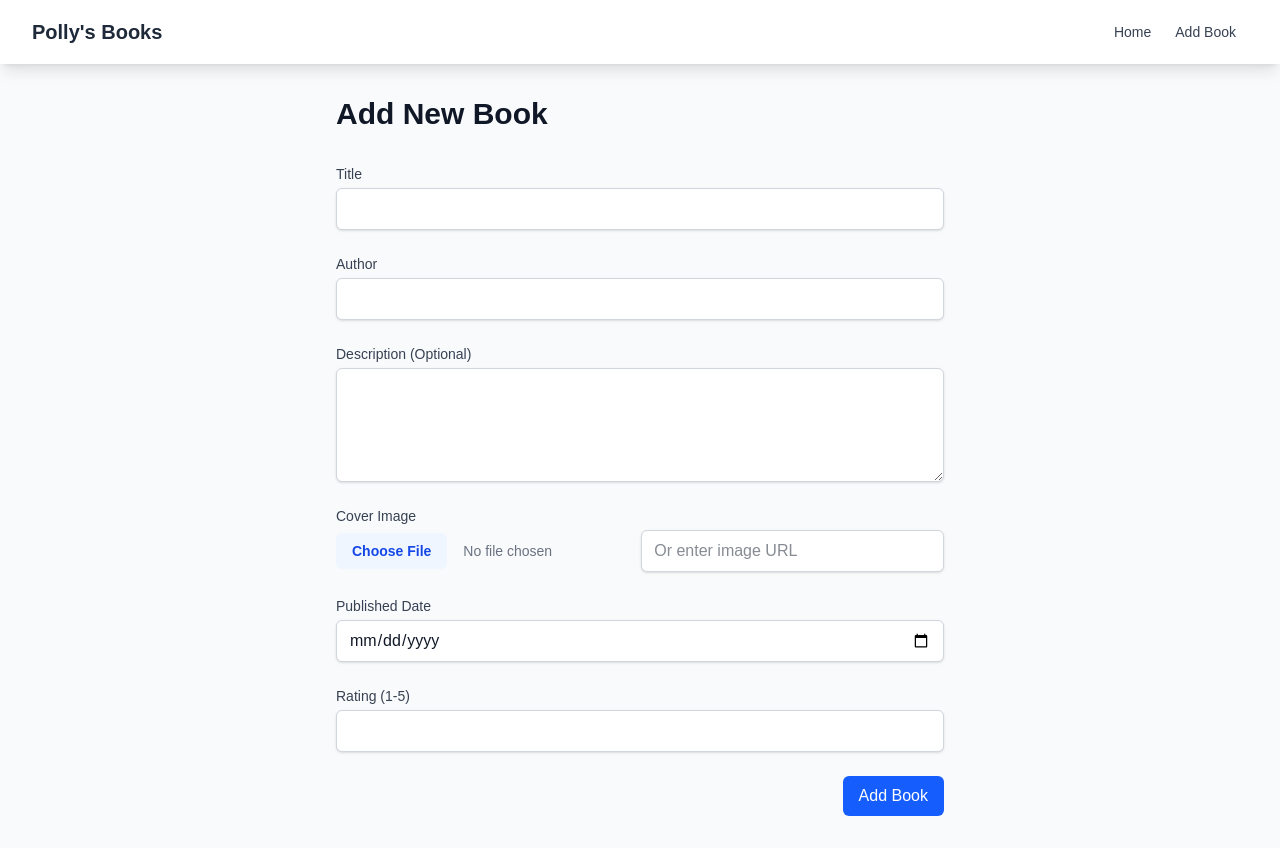
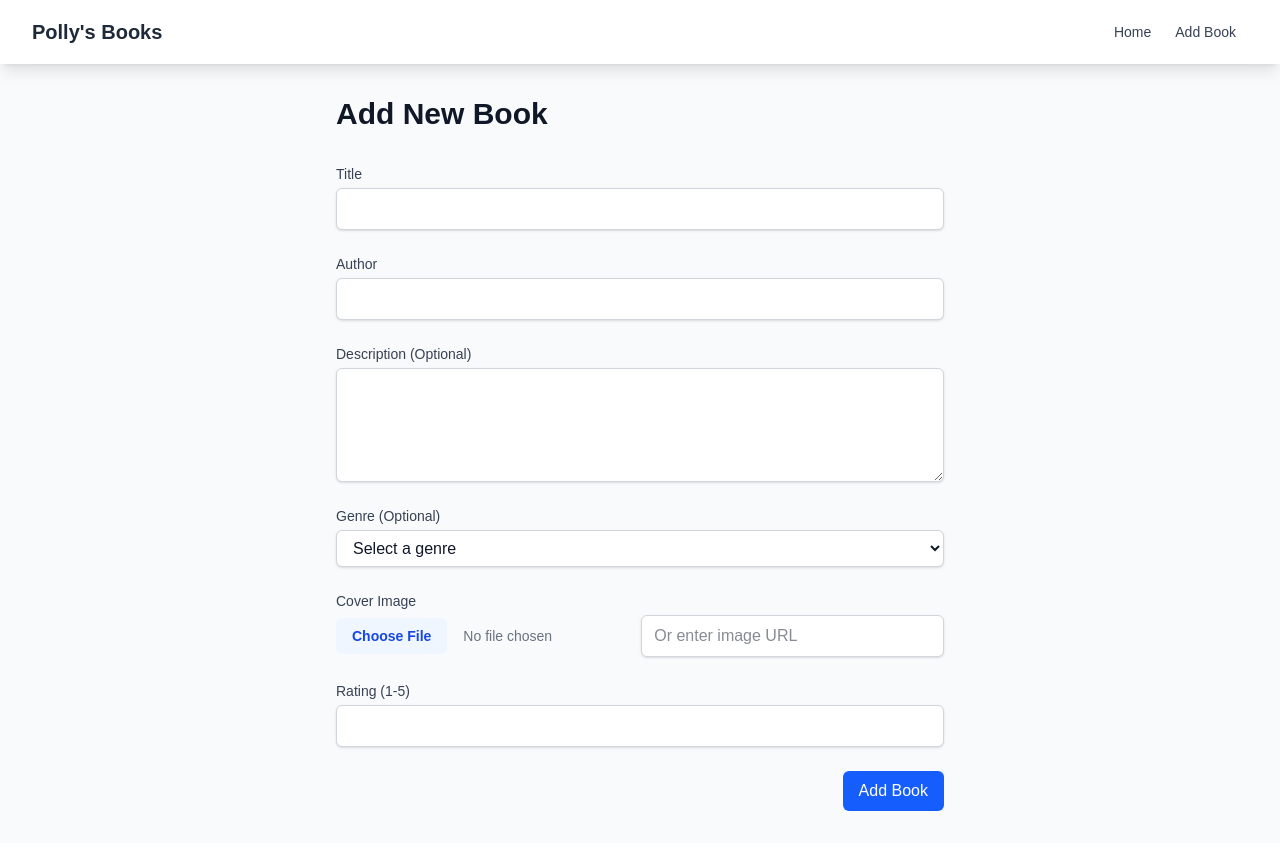
Before and after one commit to OnelioViera/book-app, a Next.js app: page /add-book in a window 1280 px wide. Built offline with nearby package versions, Linux system fonts and the light colour scheme.

Commit message:
Add genre selection to AddBook component, update book details to display genre, and filter books by genre in Home component

```diff
--- a/src/app/add-book/page.tsx
+++ b/src/app/add-book/page.tsx
@@ -6,6 +6,28 @@ import Image from "next/image";
 import Navbar from "../../components/Navbar";
 import { saveBook } from "../../utils/bookStorage";
 
+const genres = [
+  "Fiction",
+  "Non-Fiction",
+  "Mystery",
+  "Science Fiction",
+  "Fantasy",
+  "Romance",
+  "Thriller",
+  "Horror",
+  "Biography",
+  "History",
+  "Self-Help",
+  "Poetry",
+  "Drama",
+  "Comedy",
+  "Adventure",
+  "Crime",
+  "Young Adult",
+  "Children's",
+  "Other",
+];
+
 export default function AddBook() {
   const router = useRouter();
   const [formData, setFormData] = useState({
@@ -13,7 +35,7 @@ export default function AddBook() {
     author: "",
     description: "",
     coverImage: "",
-    publishedDate: "",
+    genre: "",
     rating: "",
   });
   const [previewImage, setPreviewImage] = useState<string>("");
@@ -25,6 +47,7 @@ export default function AddBook() {
         ...formData,
         rating: formData.rating ? parseFloat(formData.rating) : undefined,
         description: formData.description || undefined,
+        genre: formData.genre || undefined,
       };
       const newBook = await saveBook(bookData);
       router.push(`/books/${newBook.id}`);
@@ -35,7 +58,9 @@ export default function AddBook() {
   };
 
   const handleChange = (
-    e: React.ChangeEvent<HTMLInputElement | HTMLTextAreaElement>
+    e: React.ChangeEvent<
+      HTMLInputElement | HTMLTextAreaElement | HTMLSelectElement
+    >
   ) => {
     const { name, value } = e.target;
     setFormData((prev) => ({ ...prev, [name]: value }));
@@ -127,6 +152,29 @@ export default function AddBook() {
 
           <div>
             <label
+              htmlFor="genre"
+              className="block text-sm font-medium text-gray-700"
+            >
+              Genre (Optional)
+            </label>
+            <select
+              id="genre"
+              name="genre"
+              value={formData.genre}
+              onChange={handleChange}
+              className="mt-1 block w-full rounded-md border-gray-300 shadow-sm focus:border-blue-500 focus:ring-blue-500 bg-white text-gray-900 px-3 py-2 border"
+            >
+              <option value="">Select a genre</option>
+              {genres.map((genre) => (
+                <option key={genre} value={genre}>
+                  {genre}
+                </option>
+              ))}
+            </select>
+          </div>
+
+          <div>
+            <label
               htmlFor="coverImage"
               className="block text-sm font-medium text-gray-700"
             >
@@ -173,23 +221,6 @@ export default function AddBook() {
 
           <div>
             <label
-              htmlFor="publishedDate"
-              className="block text-sm font-medium text-gray-700"
-            >
-              Published Date
-            </label>
-            <input
-              type="date"
-              id="publishedDate"
-              name="publishedDate"
-              value={formData.publishedDate}
-              onChange={handleChange}
-              className="mt-1 block w-full rounded-md border-gray-300 shadow-sm focus:border-blue-500 focus:ring-blue-500 bg-white text-gray-900 px-3 py-2 border"
-            />
-          </div>
-
-          <div>
-            <label
               htmlFor="rating"
               className="block text-sm font-medium text-gray-700"
             >
--- a/src/app/books/[id]/page.tsx
+++ b/src/app/books/[id]/page.tsx
@@ -71,14 +71,10 @@ export default function BookDetail() {
               )}
 
               <div className="space-y-4">
-                {book.publishedDate && (
+                {book.genre && (
                   <div>
-                    <h3 className="text-sm font-medium text-gray-500">
-                      Published Date
-                    </h3>
-                    <p className="text-gray-900">
-                      {new Date(book.publishedDate).toLocaleDateString()}
-                    </p>
+                    <h3 className="text-sm font-medium text-gray-500">Genre</h3>
+                    <p className="text-gray-900">{book.genre}</p>
                   </div>
                 )}
 
--- a/src/app/page.tsx
+++ b/src/app/page.tsx
@@ -12,6 +12,7 @@ import toast, { Toaster } from "react-hot-toast";
 export default function Home() {
   const [books, setBooks] = useState<Book[]>([]);
   const [selectedBooks, setSelectedBooks] = useState<Set<string>>(new Set());
+  const [selectedGenre, setSelectedGenre] = useState<string>("");
 
   useEffect(() => {
     setBooks(getBooks());
@@ -126,14 +127,12 @@ export default function Home() {
     const tableData = selectedBookList.map((book) => [
       book.title,
       book.author,
-      book.publishedDate
-        ? new Date(book.publishedDate).toLocaleDateString()
-        : "N/A",
+      book.genre || "N/A",
       book.rating ? book.rating.toFixed(1) : "N/A",
     ]);
 
     autoTable(doc, {
-      head: [["Title", "Author", "Published Date", "Rating"]],
+      head: [["Title", "Author", "Genre", "Rating"]],
       body: tableData,
       startY: 30,
       theme: "grid",
@@ -144,6 +143,10 @@ export default function Home() {
     // Save the PDF
     doc.save("my-books.pdf");
   };
+
+  const filteredBooks = selectedGenre
+    ? books.filter((book) => book.genre === selectedGenre)
+    : books;
 
   return (
     <main className="min-h-screen bg-gray-50">
@@ -160,7 +163,23 @@ export default function Home() {
       <Navbar />
       <div className="max-w-7xl mx-auto px-4 sm:px-6 lg:px-8 py-8">
         <div className="flex justify-between items-center mb-8">
-          <h1 className="text-3xl font-bold text-gray-900">My Books</h1>
+          <div className="flex items-center space-x-4">
+            <h1 className="text-3xl font-bold text-gray-900">My Books</h1>
+            <select
+              value={selectedGenre}
+              onChange={(e) => setSelectedGenre(e.target.value)}
+              className="rounded-md bg-white text-gray-700 px-3 py-2 border-0 shadow-sm focus:ring-2 focus:ring-blue-500 focus:outline-none"
+            >
+              <option value="">All Genres</option>
+              {Array.from(
+                new Set(books.map((book) => book.genre).filter(Boolean))
+              ).map((genre) => (
+                <option key={genre} value={genre}>
+                  {genre}
+                </option>
+              ))}
+            </select>
+          </div>
           {books.length > 0 && (
             <div className="flex items-center space-x-4">
               <div className="flex items-center space-x-2 bg-gray-100 p-2 rounded-md">
@@ -217,7 +236,7 @@ export default function Home() {
           </div>
         ) : (
           <div className="grid grid-cols-1 sm:grid-cols-2 lg:grid-cols-3 xl:grid-cols-4 gap-6">
-            {books.map((book) => (
+            {filteredBooks.map((book) => (
               <BookCard
                 key={book.id}
                 book={book}
--- a/src/components/BookCard.tsx
+++ b/src/components/BookCard.tsx
@@ -51,6 +51,9 @@ const BookCard = ({ book, isSelected, onSelect }: BookCardProps) => {
               {book.title}
             </h3>
             <p className="text-sm text-gray-600 mb-2">by {book.author}</p>
+            {book.genre && (
+              <p className="text-sm text-gray-500 mb-2">{book.genre}</p>
+            )}
             {book.rating && (
               <div className="flex items-center">
                 <span className="text-yellow-500">★</span>
--- a/src/types/book.ts
+++ b/src/types/book.ts
@@ -4,7 +4,7 @@ export interface Book {
   author: string;
   description?: string;
   coverImage?: string;
-  publishedDate?: string;
+  genre?: string;
   rating?: number;
   createdAt: string;
   updatedAt: string;
```
